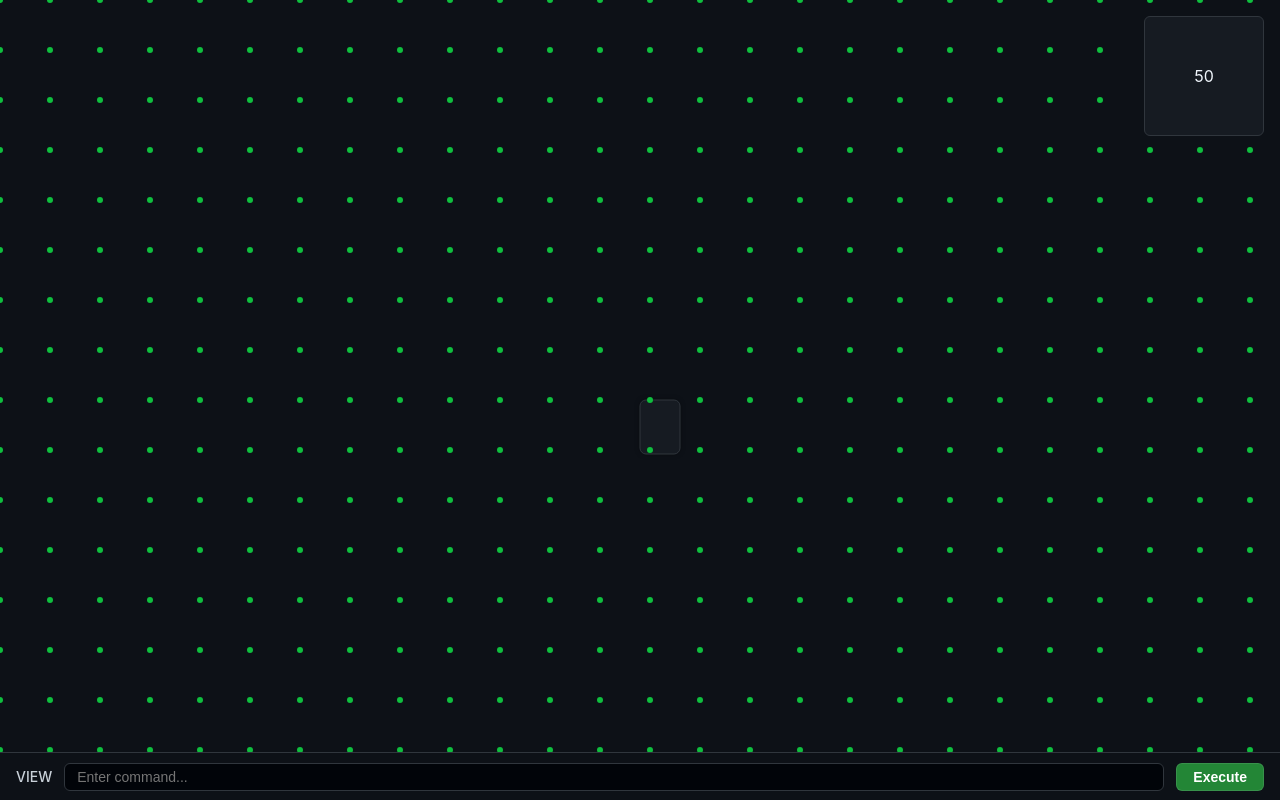
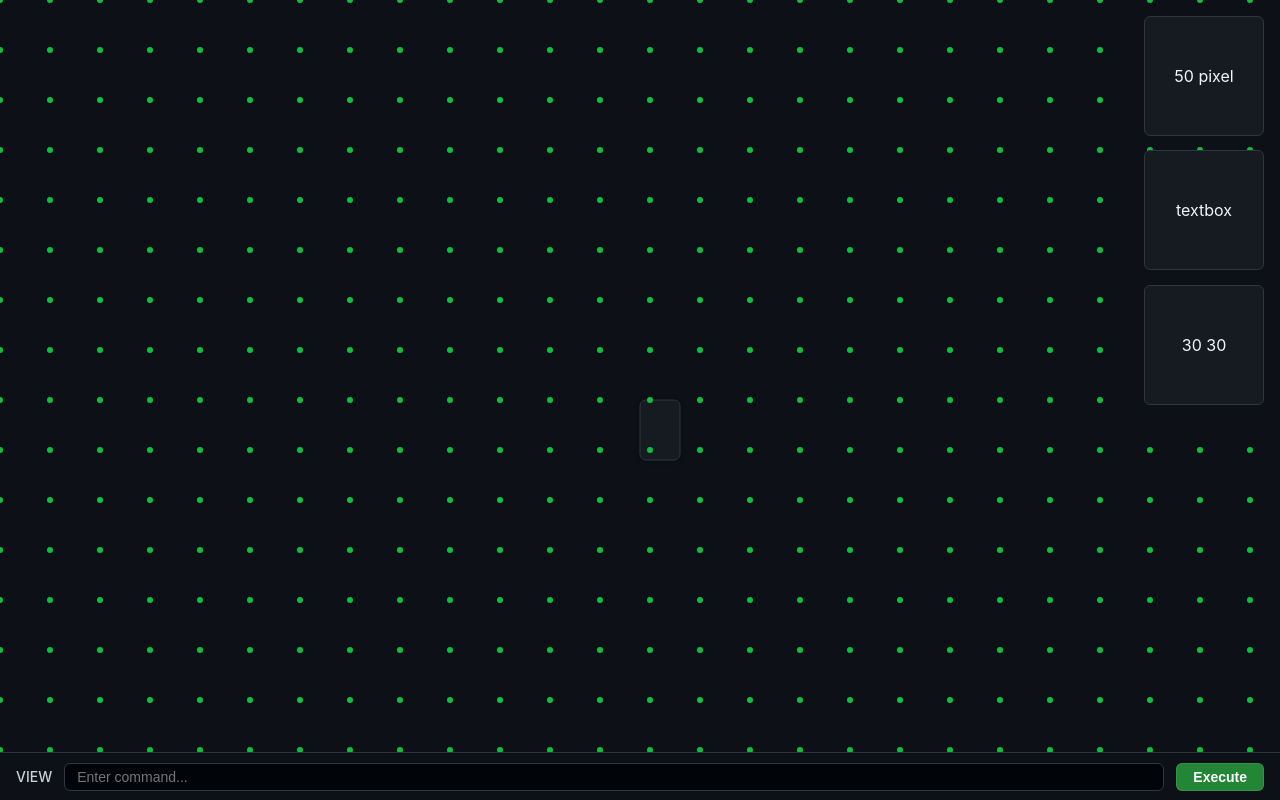
Before and after one commit to UmangX/keygraphweb, a website built with Vite: page index.html in a window 1280 px wide. Both pictures are taken after a click on the button "Execute". Built offline with nearby package versions, Linux system fonts and the light colour scheme; what tinykeys would draw is missing.

Commit message:
circle , and shape signal added for further development

```diff
--- a/index.html
+++ b/index.html
@@ -13,6 +13,12 @@
     <div id="infobar">
       cursor
     </div>
+    <div id="shapeDisplay">
+      cursor
+    </div>
+    <div id="shapeSizeDisplay">
+      cursor
+    </div>
     <div id="bar">
       <span id="status-display">System Status</span>
       <input type="text" id="user-input" placeholder="Enter command..." />
--- a/package.json
+++ b/package.json
@@ -15,6 +15,9 @@
     "@picocss/pico": "^2.1.1",
     "@preact/signals-core": "^1.14.1",
     "konva": "^10.2.5",
+    "marked": "^18.0.2",
+    "nanoid": "^5.1.9",
+    "render-tag": "^0.1.3",
     "tinykeys": "^3.0.0"
   }
 }
--- a/src/Keygraph.js
+++ b/src/Keygraph.js
@@ -2,10 +2,12 @@
 import Konva from 'konva';
 import { effect } from '@preact/signals-core';
 import { tinykeys } from "tinykeys";
-import { MODES, previewConfig, modalMode } from './srcSignals';
+import { MODES, previewConfig, modalMode, selectedShape, SHAPES } from './srcSignals';
 import { stage, stageSetup, primeLayer } from './srcStage';
 import { drawGrid } from './srcGrid';
-import { addSelectionLayer, SelectionLayer, moveCursor } from './srcSelection';
+import { addpreviewLayer, PreviewLayer, moveCursor } from './srcPreview';
+import { generateTextbox } from './srcNodes';
+import { nanoid } from 'nanoid';
 
 
 //dom elements
@@ -13,56 +15,63 @@ const modeDisplay = document.getElementById("status-display")
 const input = document.getElementById("user-input");
 const submitbutton = document.getElementById("submit-btn");
 const infoWindow = document.getElementById("infobar")
+const shapeDisplayWindow = document.getElementById("shapeDisplay")
+const shapeSizeDisplayWindow = document.getElementById("shapeSizeDisplay")
 
 stageSetup()
 drawGrid()
-addSelectionLayer()
+addpreviewLayer()
+
 
 function handlesubmit() {
-
   const value = input.value.trim();
-
-  const complexText = new Konva.Text({
-    text: value,
-    fontSize: 14,
-    fontFamily: 'Hermit,-apple-system, system-ui,sans-serif',
-    fill: '#c9d1d9', // GitHub text color
-    padding: 20,
-    align: 'center',
-  });
-
-  const rect = new Konva.Rect({
-    stroke: '#30363d',
-    strokeWidth: 1,
-    fill: '#161b22', // GitHub secondary dark
-    width: complexText.width(),
-    height: complexText.height(),
-    shadowColor: 'black',
-    shadowBlur: 5,
-    shadowOpacity: 0.3,
-    cornerRadius: 6,
-  });
-
-  const textgroup = new Konva.Group({
+  if (selectedShape.value === SHAPES.TEXTBOX) {
+    primeLayer.add(generateTextbox(value));
+  }
+  if (selectedShape.value === SHAPES.CIRCLE) {
+    const circle = new Konva.Circle({
+      id: nanoid(),
       x: previewConfig.value.cursor.x,
       y: previewConfig.value.cursor.y,
-    id: `node-${Date.now()}`,
+      stroke: 'green',
+      radius: previewConfig.value.width,
+      strokeWidth: 5,
       draggable: true,
     })
-
-  textgroup.add(rect)
-  textgroup.add(complexText)
-  primeLayer.add(textgroup);
-
+    primeLayer.add(circle)
+    console.log("SHAPES.CIRCLE EXECUTED");
+  }
   input.value = "";
   primeLayer.draw();
 }
+
+// function haveIntersection(r1, r2) {
+//   return !(
+//     r2.x > r1.x + r1.width ||
+//     r2.x + r2.width < r1.x ||
+//     r2.y > r1.y + r1.height ||
+//     r2.y + r2.height < r1.y
+//   );
+// }
+effect(() => {
+  const _cshape = selectedShape.value;
+  shapeDisplayWindow.innerHTML = String(selectedShape.value);
+  // make preview if mode is ready
+});
+
+
+effect(() => {
+  const _cwidth = previewConfig.value.width;
+  const _cheight = previewConfig.value.height;
+  shapeSizeDisplayWindow.innerHTML = String(_cwidth + " " + _cheight);
+})
+
 
 effect(() => {
   const _cx = previewConfig.value.cursor.x;
   const _cy = previewConfig.value.cursor.y;
   const _moveby = previewConfig.value.cursor.moveByPoint;
-  infoWindow.innerHTML = String(previewConfig.value.cursor.moveByPoint);
+  infoWindow.innerHTML = String(previewConfig.value.cursor.moveByPoint) + " pixel";
   console.log(previewConfig.value)
   moveCursor()
 });
@@ -70,9 +79,9 @@ effect(() => {
 effect(() => {
   modeDisplay.textContent = modalMode.value;
   if (modalMode.value === MODES.PREVIEW || modalMode.value === MODES.EDIT) {
-    SelectionLayer.show();
+    PreviewLayer.show();
   } else {
-    SelectionLayer.hide();
+    PreviewLayer.hide();
   }
 })
 
@@ -113,10 +122,9 @@ tinykeys(window, {
         ...previewConfig.value,
         cursor: {
           ...previewConfig.value.cursor,
-          moveByPoint: previewConfig.value.cursor.moveByPoint + 10,
+          moveByPoint: previewConfig.value.cursor.moveByPoint + 50,
         }
       };
-      console.log("increased the cursor move by 10")
     }
   },
   "Space -": () => {
@@ -125,7 +133,7 @@ tinykeys(window, {
         ...previewConfig.value,
         cursor: {
           ...previewConfig.value.cursor,
-          moveByPoint: previewConfig.value.cursor.moveByPoint - 10,
+          moveByPoint: previewConfig.value.cursor.moveByPoint - 50,
         }
       }
     }
@@ -175,6 +183,18 @@ tinykeys(window, {
       };
     }
   },
+  "1": () => {
+    if (modalMode.value === MODES.PREVIEW) {
+      selectedShape.value = SHAPES.TEXTBOX;
+      console.log("textbox change");
+    }
+  },
+  "2": () => {
+    if (modalMode.value === MODES.PREVIEW) {
+      selectedShape.value = SHAPES.CIRCLE;
+      console.log("circle change");
+    }
+  },
 });
 
 window.addEventListener('resize', () => {
@@ -183,10 +203,9 @@ window.addEventListener('resize', () => {
   drawGrid();
 })
 
-submitbutton.addEventListener('click', handlesubmit);
-
+if (submitbutton) submitbutton.addEventListener('click', handlesubmit);
+if (input) {
   input.addEventListener('keydown', (e) => {
-  if (e.key === 'Enter' && input.value.trim() !== "") {
-    handlesubmit();
+    if (e.key === 'Enter') handlesubmit();
+  });
 }
-});
--- /dev/null
+++ b/src/srcNodes.js
@@ -0,0 +1,36 @@
+import { previewConfig } from "./srcSignals";
+
+
+export function generateTextbox(inputText) {
+  const complexText = new Konva.Text({
+    text: inputText,
+    fontSize: 20,
+    fontFamily: 'Hermit,-apple-system, system-ui,sans-serif',
+    fill: '#c9d1d9',
+    padding: 20,
+    align: 'center',
+  });
+
+  const rect = new Konva.Rect({
+    stroke: '#30363d',
+    strokeWidth: 1,
+    fill: '#161b22',
+    width: complexText.width(),
+    height: complexText.height(),
+    shadowColor: 'black',
+    shadowBlur: 5,
+    shadowOpacity: 0.3,
+    cornerRadius: 6,
+  });
+
+  const textgroup = new Konva.Group({
+    x: previewConfig.value.cursor.x,
+    y: previewConfig.value.cursor.y,
+    id: `node-${Date.now()}`,
+    draggable: true,
+  })
+
+  textgroup.add(rect)
+  textgroup.add(complexText)
+  return textgroup
+}
--- a/src/srcSelection.js
+++ b/src/srcPreview.js
@@ -2,25 +2,25 @@ import { stage } from "./srcStage";
 import { previewConfig } from "./srcSignals";
 
 
-export const SelectionLayer = new Konva.Layer();
-export const addSelectionLayer = () => {
-  stage.add(SelectionLayer);
+export const PreviewLayer = new Konva.Layer();
+export const addpreviewLayer = () => {
+  stage.add(PreviewLayer);
 }
 
 export function moveCursor() {
-  let cursor = SelectionLayer.findOne('#Cursor');
+  let cursor = PreviewLayer.findOne('#Cursor');
   if (!cursor) {
     cursor = new Konva.Circle({
       id: 'Cursor',
       radius: 5,
-      fill: 'red',
+      fill: '#58a6ff',
       draggable: true,
     });
-    SelectionLayer.add(cursor);
+    PreviewLayer.add(cursor);
   }
   cursor.position({
     x: previewConfig.value.cursor.x,
     y: previewConfig.value.cursor.y,
   });
-  SelectionLayer.draw();
+  PreviewLayer.draw();
 }
--- a/src/srcSignals.js
+++ b/src/srcSignals.js
@@ -6,8 +6,14 @@ export const MODES = {
   PREVIEW: "PREVIEW",
 };
 
+export const SHAPES = {
+  TEXTBOX: "textbox",
+  CIRCLE: "circle",
+  LINE: "line",
+}
+
 export const modalMode = signal(MODES.VIEW);
-
+export const selectedShape = signal(SHAPES.TEXTBOX)
 export const previewConfig = signal({
   height: 30,
   width: 30,
--- a/style.css
+++ b/style.css
@@ -89,7 +89,7 @@ html {
   border: 1px solid #30363d;
   border-radius: 6px;
   color: #f0f6fc;
-  font-family: 'Hermit', -apple-system, BlinkMacSystemFont, "Segoe UI", Helvetica, Arial, sans-serif;
+  font-family: 'SauceCodePro Nerd Font Mono', -apple-system, BlinkMacSystemFont, "Segoe UI", Helvetica, Arial, sans-serif;
   display: flex;
   flex-direction: column;
   align-items: center;
@@ -98,3 +98,45 @@ html {
   box-sizing: border-box;
   padding: 12px;
 }
+
+#shapeDisplay {
+  position: fixed;
+  top: 150px;
+  right: 16px;
+  width: 120px;
+  height: 120px;
+  z-index: 50;
+  background-color: #161b22;
+  border: 1px solid #30363d;
+  border-radius: 6px;
+  color: #f0f6fc;
+  font-family: 'SauceCodePro Nerd Font Mono', -apple-system, BlinkMacSystemFont, "Segoe UI", Helvetica, Arial, sans-serif;
+  display: flex;
+  flex-direction: column;
+  align-items: center;
+  justify-content: center;
+  gap: 4px;
+  box-sizing: border-box;
+  padding: 12px;
+}
+
+#shapeSizeDisplay {
+  position: fixed;
+  top: 285px;
+  right: 16px;
+  width: 120px;
+  height: 120px;
+  z-index: 50;
+  background-color: #161b22;
+  border: 1px solid #30363d;
+  border-radius: 6px;
+  color: #f0f6fc;
+  font-family: 'SauceCodePro Nerd Font Mono', -apple-system, BlinkMacSystemFont, "Segoe UI", Helvetica, Arial, sans-serif;
+  display: flex;
+  flex-direction: column;
+  align-items: center;
+  justify-content: center;
+  gap: 4px;
+  box-sizing: border-box;
+  padding: 12px;
+}
```
Also changed, not shown: 1 other file. Lines whose indentation alone changed are shown as unchanged.
